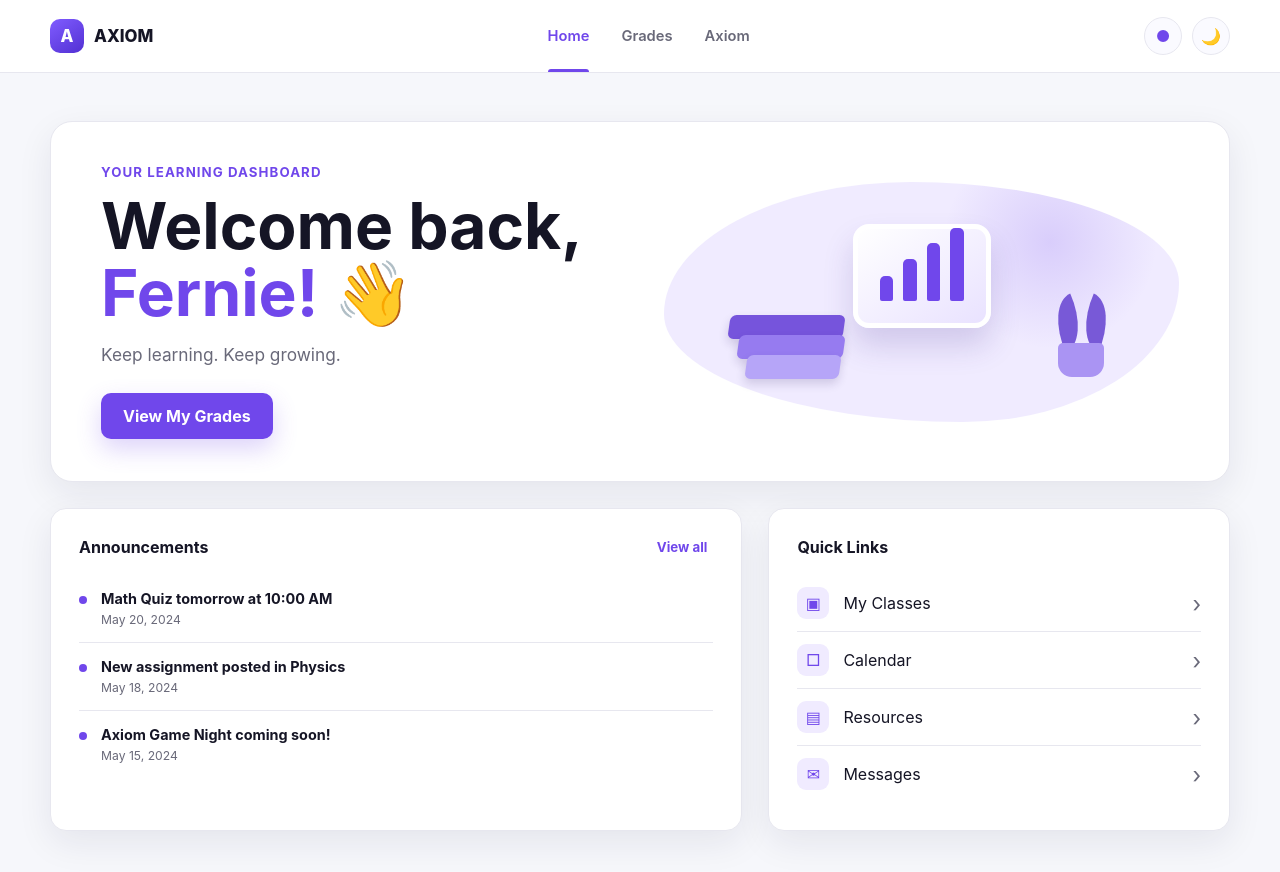
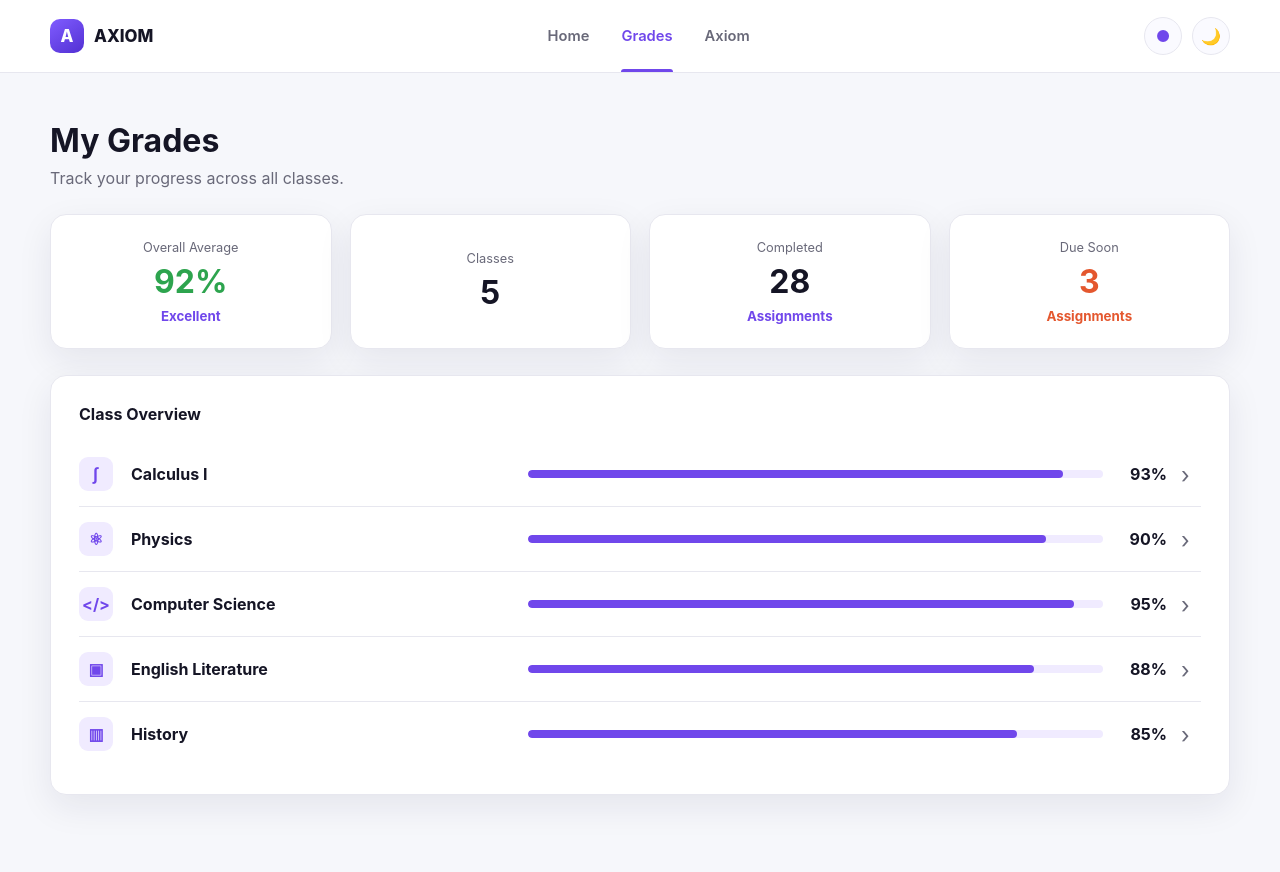
Before and after one commit to Fer76946/axiom, a React (Vite) app: page /grades in a window 1280 px wide. Shown: the top 872 px of the page. Built offline with nearby package versions, Linux system fonts and the light colour scheme.

Commit message:
Add Axiom page navigation and grades dashboard

```diff
--- a/package.json
+++ b/package.json
@@ -11,7 +11,8 @@
   },
   "dependencies": {
     "react": "^19.2.8",
-    "react-dom": "^19.2.8"
+    "react-dom": "^19.2.8",
+    "react-router-dom": "^7.11.0"
   },
   "devDependencies": {
     "@eslint/js": "^10.0.1",
--- a/src/App.tsx
+++ b/src/App.tsx
@@ -1,12 +1,26 @@
+import { BrowserRouter, Navigate, Route, Routes } from "react-router-dom";
+
 import MainLayout from "./layouts/MainLayout/MainLayout";
+
+import Axiom from "./pages/Axiom/Axiom";
+
+import Grades from "./pages/Grades/Grades";
+
 import Home from "./pages/Home/Home";
 
 function App() {
+
   return (
-    <MainLayout>
-      <Home />
-    </MainLayout>
+    <BrowserRouter>
+      <MainLayout>
+        <Routes>
+          <Route path="/" element={<Home />} />
+          <Route path="/grades" element={<Grades />} />
+          <Route path="/axiom" element={<Axiom />} />
+          <Route path="*" element={<Navigate to="/" replace />} />
+        </Routes>
+      </MainLayout>
+    </BrowserRouter>
   );
 }
-
 export default App;
--- a/src/components/Navbar/Navbar.css
+++ b/src/components/Navbar/Navbar.css
@@ -9,6 +9,7 @@
     var(--color-surface) 92%,
     transparent
   );
+  -webkit-backdrop-filter: blur(14px);
   backdrop-filter: blur(14px);
 }
 
--- a/src/components/Navbar/Navbar.tsx
+++ b/src/components/Navbar/Navbar.tsx
@@ -1,3 +1,4 @@
+import { NavLink } from "react-router-dom";
 import ThemeToggle from "../ThemeToggle/ThemeToggle";
 import "./Navbar.css";
 
@@ -6,30 +7,43 @@ type NavbarProps = {
   onThemeToggle: () => void;
 };
 
-function Navbar({
-  isDarkMode,
-  onThemeToggle,
-}: NavbarProps) {
+function Navbar({ isDarkMode, onThemeToggle }: NavbarProps) {
   return (
     <header className="navbar">
       <div className="navbar__content">
-        <a className="navbar__brand" href="/">
+        <NavLink className="navbar__brand" to="/">
           <span className="navbar__logo">A</span>
           <span>AXIOM</span>
-        </a>
+        </NavLink>
 
         <nav className="navbar__links" aria-label="Main navigation">
-          <a className="navbar__link navbar__link--active" href="/">
+          <NavLink
+            className={({ isActive }) =>
+              `navbar__link ${isActive ? "navbar__link--active" : ""}`
+            }
+            to="/"
+            end
+          >
             Home
-          </a>
+          </NavLink>
 
-          <a className="navbar__link" href="#grades">
+          <NavLink
+            className={({ isActive }) =>
+              `navbar__link ${isActive ? "navbar__link--active" : ""}`
+            }
+            to="/grades"
+          >
             Grades
-          </a>
+          </NavLink>
 
-          <a className="navbar__link" href="#axiom">
+          <NavLink
+            className={({ isActive }) =>
+              `navbar__link ${isActive ? "navbar__link--active" : ""}`
+            }
+            to="/axiom"
+          >
             Axiom
-          </a>
+          </NavLink>
         </nav>
 
         <div className="navbar__actions">
--- /dev/null
+++ b/src/pages/Axiom/Axiom.css
@@ -0,0 +1,101 @@
+.axiom-page {
+  display: grid;
+  min-height: 620px;
+  place-items: center;
+  align-content: center;
+  gap: 18px;
+  padding: 50px;
+  text-align: center;
+
+  border: 1px solid var(--color-border);
+  border-radius: var(--radius-large);
+  background: var(--color-surface);
+  box-shadow: var(--shadow-card);
+}
+
+.axiom-page h1 {
+  margin: 8px 0 0;
+  font-size: clamp(2rem, 4vw, 3rem);
+}
+
+.axiom-page p {
+  margin: 0;
+  color: var(--color-text-secondary);
+  line-height: 1.8;
+}
+
+.axiom-page button {
+  margin-top: 8px;
+  padding: 13px 25px;
+  cursor: pointer;
+  border-radius: var(--radius-small);
+  color: white;
+  background: var(--color-primary);
+  font-weight: 700;
+}
+
+.rocket-illustration {
+  display: grid;
+  width: 230px;
+  height: 230px;
+  place-items: center;
+  border-radius: 50%;
+  background:
+    radial-gradient(circle at 30% 25%, #8061ef, transparent 32%),
+    linear-gradient(145deg, #302080, #6d47df);
+  box-shadow: 0 24px 45px rgba(86, 48, 195, 0.24);
+}
+
+.rocket {
+  position: relative;
+  width: 76px;
+  height: 125px;
+  border: 6px solid #e9e3ff;
+  border-radius: 50% 50% 35% 35%;
+  background: white;
+}
+
+.rocket::before,
+.rocket::after {
+  position: absolute;
+  bottom: 10px;
+  width: 32px;
+  height: 50px;
+  background: #a88df4;
+  content: "";
+}
+
+.rocket::before {
+  left: -27px;
+  transform: skewY(-25deg);
+  border-radius: 25px 0 0 10px;
+}
+
+.rocket::after {
+  right: -27px;
+  transform: skewY(25deg);
+  border-radius: 0 25px 10px 0;
+}
+
+.rocket__window {
+  position: absolute;
+  top: 28px;
+  left: 50%;
+  width: 28px;
+  height: 28px;
+  transform: translateX(-50%);
+  border: 6px solid var(--color-primary);
+  border-radius: 50%;
+  background: #cfc3ff;
+}
+
+.rocket__flame {
+  position: absolute;
+  bottom: -42px;
+  left: 50%;
+  width: 25px;
+  height: 50px;
+  transform: translateX(-50%);
+  border-radius: 50% 50% 70% 70%;
+  background: linear-gradient(#ffdc73, #ff7d4d);
+}
--- /dev/null
+++ b/src/pages/Axiom/Axiom.tsx
@@ -0,0 +1,26 @@
+import "./Axiom.css";
+
+function Axiom() {
+  return (
+    <section className="axiom-page">
+      <div className="rocket-illustration" aria-hidden="true">
+        <div className="rocket">
+          <span className="rocket__window" />
+          <span className="rocket__flame" />
+        </div>
+      </div>
+
+      <h1>Axiom is Coming Soon!</h1>
+
+      <p>
+        Get ready for an interactive learning adventure.
+        <br />
+        Compete. Explore. Learn.
+      </p>
+
+      <button type="button">Learn More</button>
+    </section>
+  );
+}
+
+export default Axiom;
--- /dev/null
+++ b/src/pages/Grades/Grades.css
@@ -0,0 +1,147 @@
+.grades-page {
+  display: grid;
+  gap: 26px;
+}
+
+.grades-heading h1 {
+  margin: 0 0 8px;
+  font-size: 2rem;
+}
+
+.grades-heading p {
+  margin: 0;
+  color: var(--color-text-secondary);
+}
+
+.grade-summary {
+  display: grid;
+  grid-template-columns: repeat(4, 1fr);
+  gap: 18px;
+}
+
+.summary-card,
+.class-overview {
+  border: 1px solid var(--color-border);
+  border-radius: var(--radius-medium);
+  background: var(--color-surface);
+  box-shadow: var(--shadow-card);
+}
+
+.summary-card {
+  display: grid;
+  min-height: 135px;
+  place-items: center;
+  align-content: center;
+  gap: 7px;
+  padding: 22px;
+  text-align: center;
+}
+
+.summary-card span {
+  color: var(--color-text-secondary);
+  font-size: 0.8rem;
+}
+
+.summary-card strong {
+  font-size: 2rem;
+}
+
+.summary-card small {
+  color: var(--color-primary);
+  font-weight: 700;
+}
+
+.summary-card__grade {
+  color: #2da44e;
+}
+
+.summary-card--warning strong,
+.summary-card--warning small {
+  color: #e4572e;
+}
+
+.class-overview {
+  padding: 28px;
+}
+
+.class-overview h2 {
+  margin: 0 0 18px;
+  font-size: 1rem;
+}
+
+.class-list {
+  display: grid;
+}
+
+.class-row {
+  display: grid;
+  grid-template-columns: 38px minmax(150px, 1fr) minmax(180px, 1.5fr) 50px 20px;
+  align-items: center;
+  gap: 14px;
+  padding: 15px 0;
+  border-bottom: 1px solid var(--color-border);
+}
+
+.class-row:last-child {
+  border-bottom: 0;
+}
+
+.class-row__icon {
+  display: grid;
+  width: 34px;
+  height: 34px;
+  place-items: center;
+  border-radius: 9px;
+  color: var(--color-primary);
+  background: var(--color-primary-soft);
+  font-weight: 700;
+}
+
+.class-row__progress {
+  height: 8px;
+  overflow: hidden;
+  border-radius: 999px;
+  background: var(--color-primary-soft);
+}
+
+.class-row__progress span {
+  display: block;
+  height: 100%;
+  border-radius: inherit;
+  background: var(--color-primary);
+}
+
+.class-row__grade {
+  text-align: right;
+  font-weight: 700;
+}
+
+.class-row__arrow {
+  color: var(--color-text-secondary);
+  font-size: 1.4rem;
+}
+
+@media (max-width: 800px) {
+  .grade-summary {
+    grid-template-columns: repeat(2, 1fr);
+  }
+
+  .class-row {
+    grid-template-columns: 38px 1fr 50px 20px;
+  }
+
+  .class-row__progress {
+    grid-column: 2 / 5;
+    width: 100%;
+  }
+}
+
+@media (max-width: 480px) {
+  .grade-summary {
+    grid-template-columns: 1fr;
+  }
+
+  .class-overview {
+    padding: 22px;
+  }
+}
--- /dev/null
+++ b/src/pages/Grades/Grades.tsx
@@ -0,0 +1,68 @@
+import "./Grades.css";
+
+const classes = [
+  { name: "Calculus I", grade: 93, icon: "∫" },
+  { name: "Physics", grade: 90, icon: "⚛" },
+  { name: "Computer Science", grade: 95, icon: "</>" },
+  { name: "English Literature", grade: 88, icon: "▣" },
+  { name: "History", grade: 85, icon: "▥" },
+];
+
+function Grades() {
+  return (
+    <section className="grades-page">
+      <header className="grades-heading">
+        <h1>My Grades</h1>
+        <p>Track your progress across all classes.</p>
+      </header>
+
+      <div className="grade-summary">
+        <article className="summary-card">
+          <span>Overall Average</span>
+          <strong className="summary-card__grade">92%</strong>
+          <small>Excellent</small>
+        </article>
+
+        <article className="summary-card">
+          <span>Classes</span>
+          <strong>5</strong>
+        </article>
+
+        <article className="summary-card">
+          <span>Completed</span>
+          <strong>28</strong>
+          <small>Assignments</small>
+        </article>
+
+        <article className="summary-card summary-card--warning">
+          <span>Due Soon</span>
+          <strong>3</strong>
+          <small>Assignments</small>
+        </article>
+      </div>
+
+      <article className="class-overview">
+        <h2>Class Overview</h2>
+
+        <div className="class-list">
+          {classes.map((classItem) => (
+            <div className="class-row" key={classItem.name}>
+              <span className="class-row__icon">{classItem.icon}</span>
+
+              <strong>{classItem.name}</strong>
+
+              <div className="class-row__progress">
+                <span style={{ width: `${classItem.grade}%` }} />
+              </div>
+
+              <span className="class-row__grade">{classItem.grade}%</span>
+              <span className="class-row__arrow">›</span>
+            </div>
+          ))}
+        </div>
+      </article>
+    </section>
+  );
+}
+
+export default Grades;
```
Also changed, not shown: 1 other file (tests, documents, lock files or other folders).
